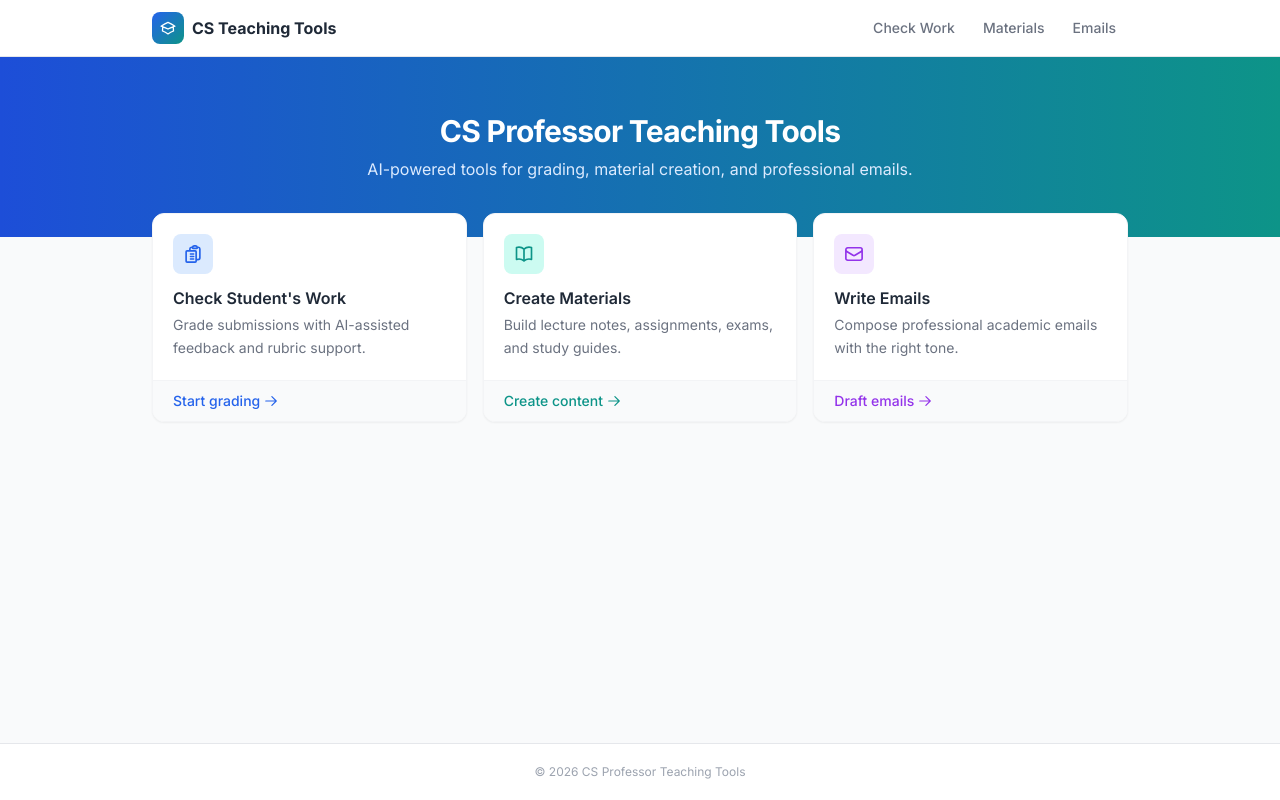
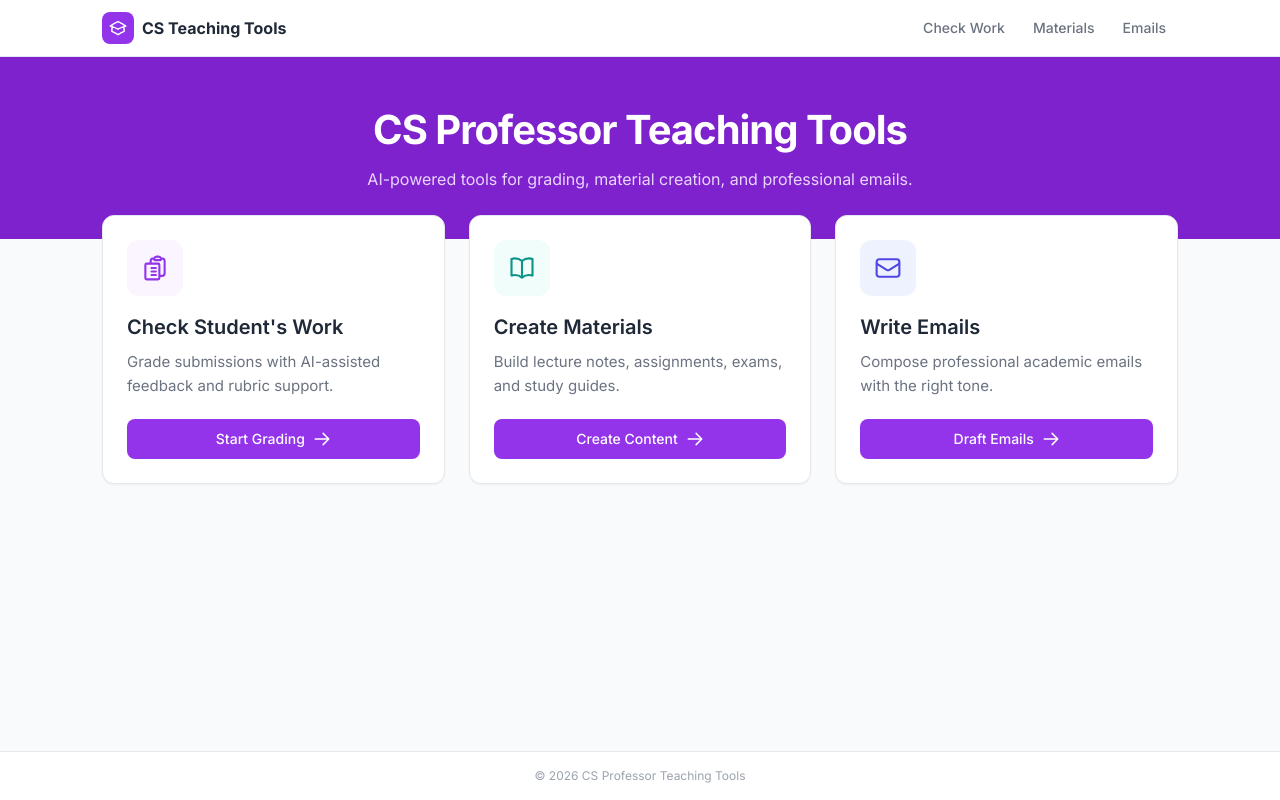
Before and after one commit to thinzarWendy/cs-professor-tools, a plain HTML site: page index.html in a window 1280 px wide. Drawn offline with nearby package versions, Linux system fonts and the light colour scheme.

Commit message:
Fix SVG sizing: add global CSS safeguard, explicit width/height attrs, flex-shrink-0, purple branding, dashboard card layout

```diff
--- a/index.html
+++ b/index.html
@@ -11,101 +11,113 @@
     <link href="https://fonts.googleapis.com/css2?family=Inter:wght@400;500;600;700&display=swap" rel="stylesheet">
     <style>
         body { font-family: 'Inter', system-ui, sans-serif; }
+
+        /* SVG root-cause fix: prevent unconstrained SVGs from blowing up layout */
+        svg { max-width: 100%; height: auto; }
+
+        /* Constrain icon sizes explicitly as defense-in-depth */
+        .icon-card { width: 56px; height: 56px; flex-shrink: 0; }
+        .icon-card svg { width: 28px; height: 28px; }
+        .icon-nav { width: 32px; height: 32px; flex-shrink: 0; }
+        .icon-nav svg { width: 18px; height: 18px; }
+        .icon-arrow { width: 18px; height: 18px; flex-shrink: 0; }
+        .icon-btn { width: 18px; height: 18px; flex-shrink: 0; }
+
         .card-hover { transition: all 0.2s ease; }
-        .card-hover:hover { transform: translateY(-3px); box-shadow: 0 8px 24px rgba(0,0,0,0.1); }
-        @keyframes fadeUp { from { opacity: 0; transform: translateY(16px); } to { opacity: 1; transform: translateY(0); } }
-        .anim { animation: fadeUp 0.4s ease-out forwards; opacity: 0; }
-        .anim-d1 { animation-delay: 0.1s; }
-        .anim-d2 { animation-delay: 0.2s; }
-        .anim-d3 { animation-delay: 0.3s; }
+        .card-hover:hover { transform: translateY(-3px); box-shadow: 0 8px 24px rgba(0,0,0,0.08); }
+        @keyframes fadeUp { from { opacity: 0; transform: translateY(12px); } to { opacity: 1; transform: translateY(0); } }
+        .anim { animation: fadeUp 0.35s ease-out forwards; opacity: 0; }
+        .anim-d1 { animation-delay: 0.08s; }
+        .anim-d2 { animation-delay: 0.16s; }
+        .anim-d3 { animation-delay: 0.24s; }
     </style>
 </head>
 <body class="min-h-screen flex flex-col bg-gray-50 text-gray-800">
 
     <!-- Nav -->
     <nav class="bg-white border-b border-gray-200 sticky top-0 z-50">
-        <div class="max-w-5xl mx-auto px-4 sm:px-6">
+        <div class="max-w-[1140px] mx-auto px-6 lg:px-8">
             <div class="flex items-center justify-between h-14">
                 <a href="index.html" class="flex items-center gap-2">
-                    <div class="w-8 h-8 bg-gradient-to-br from-blue-600 to-teal-600 rounded-lg flex items-center justify-center">
-                        <svg class="w-4 h-4 text-white" fill="none" stroke="currentColor" stroke-width="2" viewBox="0 0 24 24"><path stroke-linecap="round" stroke-linejoin="round" d="M4.26 10.147a60.438 60.438 0 0 0-.491 6.347A48.62 48.62 0 0 1 12 20.904a48.62 48.62 0 0 1 8.232-4.41 60.46 60.46 0 0 0-.491-6.347m-15.482 0a50.636 50.636 0 0 0-2.658-.813A59.906 59.906 0 0 1 12 3.493a59.903 59.903 0 0 1 10.399 5.84c-.896.248-1.783.52-2.658.814m-15.482 0A50.717 50.717 0 0 1 12 13.489a50.702 50.702 0 0 1 7.74-3.342"/></svg>
+                    <div class="icon-nav bg-purple-600 rounded-lg flex items-center justify-center">
+                        <svg width="18" height="18" fill="none" stroke="currentColor" stroke-width="2" viewBox="0 0 24 24" class="text-white"><path stroke-linecap="round" stroke-linejoin="round" d="M4.26 10.147a60.438 60.438 0 0 0-.491 6.347A48.62 48.62 0 0 1 12 20.904a48.62 48.62 0 0 1 8.232-4.41 60.46 60.46 0 0 0-.491-6.347m-15.482 0a50.636 50.636 0 0 0-2.658-.813A59.906 59.906 0 0 1 12 3.493a59.903 59.903 0 0 1 10.399 5.84c-.896.248-1.783.52-2.658.814m-15.482 0A50.717 50.717 0 0 1 12 13.489a50.702 50.702 0 0 1 7.74-3.342"/></svg>
                     </div>
                     <span class="font-bold text-base text-gray-800 hidden sm:inline">CS Teaching Tools</span>
                 </a>
                 <div class="flex items-center gap-1">
-                    <a href="check-work.html" class="px-3 py-1.5 rounded-md text-sm font-medium text-gray-500 hover:text-blue-600 hover:bg-blue-50 transition-colors">Check Work</a>
-                    <a href="create-materials.html" class="px-3 py-1.5 rounded-md text-sm font-medium text-gray-500 hover:text-blue-600 hover:bg-blue-50 transition-colors">Materials</a>
-                    <a href="write-emails.html" class="px-3 py-1.5 rounded-md text-sm font-medium text-gray-500 hover:text-blue-600 hover:bg-blue-50 transition-colors">Emails</a>
+                    <a href="check-work.html" class="px-3 py-1.5 rounded-md text-sm font-medium text-gray-500 hover:text-purple-600 hover:bg-purple-50 transition-colors">Check Work</a>
+                    <a href="create-materials.html" class="px-3 py-1.5 rounded-md text-sm font-medium text-gray-500 hover:text-purple-600 hover:bg-purple-50 transition-colors">Materials</a>
+                    <a href="write-emails.html" class="px-3 py-1.5 rounded-md text-sm font-medium text-gray-500 hover:text-purple-600 hover:bg-purple-50 transition-colors">Emails</a>
                 </div>
             </div>
         </div>
     </nav>
 
     <!-- Hero -->
-    <header class="bg-gradient-to-r from-blue-700 to-teal-600 text-white">
-        <div class="max-w-5xl mx-auto px-4 sm:px-6 py-10 sm:py-14 text-center">
-            <h1 class="text-2xl sm:text-3xl font-bold tracking-tight anim">CS Professor Teaching Tools</h1>
-            <p class="mt-2 text-sm sm:text-base text-blue-100 max-w-xl mx-auto anim anim-d1">AI-powered tools for grading, material creation, and professional emails.</p>
+    <header class="bg-purple-700 text-white">
+        <div class="max-w-[1140px] mx-auto px-6 lg:px-8 py-10 sm:py-12 text-center">
+            <h1 class="text-[32px] sm:text-[40px] font-bold tracking-tight leading-tight anim">CS Professor Teaching Tools</h1>
+            <p class="mt-3 text-base text-purple-200 max-w-xl mx-auto anim anim-d1">AI-powered tools for grading, material creation, and professional emails.</p>
         </div>
     </header>
 
     <!-- Cards -->
     <main class="flex-1">
-        <div class="max-w-5xl mx-auto px-4 sm:px-6 -mt-6 pb-16">
-            <div class="grid grid-cols-1 sm:grid-cols-3 gap-4">
+        <div class="max-w-[1140px] mx-auto px-6 lg:px-8 -mt-6 pb-16">
+            <div class="grid grid-cols-1 sm:grid-cols-2 lg:grid-cols-3 gap-6">
 
-                <!-- Card 1 -->
-                <a href="check-work.html" class="card-hover anim anim-d1 block bg-white rounded-xl shadow-sm border border-gray-100 overflow-hidden group">
-                    <div class="p-5">
-                        <div class="w-10 h-10 bg-blue-100 text-blue-600 rounded-lg flex items-center justify-center mb-3 group-hover:bg-blue-600 group-hover:text-white transition-colors">
-                            <svg class="w-5 h-5" fill="none" stroke="currentColor" stroke-width="2" viewBox="0 0 24 24"><path stroke-linecap="round" stroke-linejoin="round" d="M9 12h3.75M9 15h3.75M9 18h3.75m3 .75H18a2.25 2.25 0 0 0 2.25-2.25V6.108c0-1.135-.845-2.098-1.976-2.192a48.424 48.424 0 0 0-1.123-.08m-5.801 0c-.065.21-.1.433-.1.664 0 .414.336.75.75.75h4.5a.75.75 0 0 0 .75-.75 2.25 2.25 0 0 0-.1-.664m-5.8 0A2.251 2.251 0 0 1 13.5 2.25H15a2.25 2.25 0 0 1 2.15 1.586m-5.8 0c-.376.023-.75.05-1.124.08C9.095 4.01 8.25 4.973 8.25 6.108V8.25m0 0H4.875c-.621 0-1.125.504-1.125 1.125v11.25c0 .621.504 1.125 1.125 1.125h9.75c.621 0 1.125-.504 1.125-1.125V9.375c0-.621-.504-1.125-1.125-1.125H8.25Z"/></svg>
+                <!-- Card 1: Check Student's Work -->
+                <div class="card-hover anim anim-d1 bg-white rounded-xl shadow-sm border border-gray-200 overflow-hidden flex flex-col">
+                    <div class="p-6 flex-1 flex flex-col">
+                        <div class="icon-card bg-purple-50 text-purple-600 rounded-xl flex items-center justify-center mb-4">
+                            <svg width="28" height="28" fill="none" stroke="currentColor" stroke-width="1.8" viewBox="0 0 24 24"><path stroke-linecap="round" stroke-linejoin="round" d="M9 12h3.75M9 15h3.75M9 18h3.75m3 .75H18a2.25 2.25 0 0 0 2.25-2.25V6.108c0-1.135-.845-2.098-1.976-2.192a48.424 48.424 0 0 0-1.123-.08m-5.801 0c-.065.21-.1.433-.1.664 0 .414.336.75.75.75h4.5a.75.75 0 0 0 .75-.75 2.25 2.25 0 0 0-.1-.664m-5.8 0A2.251 2.251 0 0 1 13.5 2.25H15a2.25 2.25 0 0 1 2.15 1.586m-5.8 0c-.376.023-.75.05-1.124.08C9.095 4.01 8.25 4.973 8.25 6.108V8.25m0 0H4.875c-.621 0-1.125.504-1.125 1.125v11.25c0 .621.504 1.125 1.125 1.125h9.75c.621 0 1.125-.504 1.125-1.125V9.375c0-.621-.504-1.125-1.125-1.125H8.25Z"/></svg>
                         </div>
-                        <h2 class="text-base font-semibold text-gray-800 mb-1">Check Student's Work</h2>
-                        <p class="text-sm text-gray-500 leading-relaxed">Grade submissions with AI-assisted feedback and rubric support.</p>
+                        <h2 class="text-[20px] font-semibold text-gray-800 mb-2">Check Student's Work</h2>
+                        <p class="text-[15px] text-gray-500 leading-relaxed mb-5 flex-1">Grade submissions with AI-assisted feedback and rubric support.</p>
+                        <a href="check-work.html" class="inline-flex items-center justify-center gap-2 bg-purple-600 hover:bg-purple-700 active:bg-purple-800 text-white font-medium text-sm px-5 py-2.5 rounded-lg transition-colors w-full">
+                            Start Grading
+                            <svg class="icon-arrow" width="18" height="18" fill="none" stroke="currentColor" stroke-width="2" viewBox="0 0 24 24"><path stroke-linecap="round" stroke-linejoin="round" d="M13.5 4.5 21 12m0 0-7.5 7.5M21 12H3"/></svg>
+                        </a>
                     </div>
-                    <div class="px-5 py-2.5 bg-gray-50 border-t border-gray-100 flex items-center text-blue-600 text-sm font-medium group-hover:bg-blue-50 transition-colors">
-                        <span>Start grading</span>
-                        <svg class="w-3.5 h-3.5 ml-1 group-hover:translate-x-0.5 transition-transform" fill="none" stroke="currentColor" stroke-width="2" viewBox="0 0 24 24"><path stroke-linecap="round" stroke-linejoin="round" d="M13.5 4.5 21 12m0 0-7.5 7.5M21 12H3"/></svg>
+                </div>
+
+                <!-- Card 2: Create Materials -->
+                <div class="card-hover anim anim-d2 bg-white rounded-xl shadow-sm border border-gray-200 overflow-hidden flex flex-col">
+                    <div class="p-6 flex-1 flex flex-col">
+                        <div class="icon-card bg-teal-50 text-teal-600 rounded-xl flex items-center justify-center mb-4">
+                            <svg width="28" height="28" fill="none" stroke="currentColor" stroke-width="1.8" viewBox="0 0 24 24"><path stroke-linecap="round" stroke-linejoin="round" d="M12 6.042A8.967 8.967 0 0 0 6 3.75c-1.052 0-2.062.18-3 .512v14.25A8.987 8.987 0 0 1 6 18c2.305 0 4.408.867 6 2.292m0-14.25a8.966 8.966 0 0 1 6-2.292c1.052 0 2.062.18 3 .512v14.25A8.987 8.987 0 0 0 18 18a8.967 8.967 0 0 0-6 2.292m0-14.25v14.25"/></svg>
+                        </div>
+                        <h2 class="text-[20px] font-semibold text-gray-800 mb-2">Create Materials</h2>
+                        <p class="text-[15px] text-gray-500 leading-relaxed mb-5 flex-1">Build lecture notes, assignments, exams, and study guides.</p>
+                        <a href="create-materials.html" class="inline-flex items-center justify-center gap-2 bg-purple-600 hover:bg-purple-700 active:bg-purple-800 text-white font-medium text-sm px-5 py-2.5 rounded-lg transition-colors w-full">
+                            Create Content
+                            <svg class="icon-arrow" width="18" height="18" fill="none" stroke="currentColor" stroke-width="2" viewBox="0 0 24 24"><path stroke-linecap="round" stroke-linejoin="round" d="M13.5 4.5 21 12m0 0-7.5 7.5M21 12H3"/></svg>
+                        </a>
                     </div>
-                </a>
+                </div>
 
-                <!-- Card 2 -->
-                <a href="create-materials.html" class="card-hover anim anim-d2 block bg-white rounded-xl shadow-sm border border-gray-100 overflow-hidden group">
-                    <div class="p-5">
-                        <div class="w-10 h-10 bg-teal-100 text-teal-600 rounded-lg flex items-center justify-center mb-3 group-hover:bg-teal-600 group-hover:text-white transition-colors">
-                            <svg class="w-5 h-5" fill="none" stroke="currentColor" stroke-width="2" viewBox="0 0 24 24"><path stroke-linecap="round" stroke-linejoin="round" d="M12 6.042A8.967 8.967 0 0 0 6 3.75c-1.052 0-2.062.18-3 .512v14.25A8.987 8.987 0 0 1 6 18c2.305 0 4.408.867 6 2.292m0-14.25a8.966 8.966 0 0 1 6-2.292c1.052 0 2.062.18 3 .512v14.25A8.987 8.987 0 0 0 18 18a8.967 8.967 0 0 0-6 2.292m0-14.25v14.25"/></svg>
+                <!-- Card 3: Write Emails -->
+                <div class="card-hover anim anim-d3 bg-white rounded-xl shadow-sm border border-gray-200 overflow-hidden flex flex-col">
+                    <div class="p-6 flex-1 flex flex-col">
+                        <div class="icon-card bg-indigo-50 text-indigo-600 rounded-xl flex items-center justify-center mb-4">
+                            <svg width="28" height="28" fill="none" stroke="currentColor" stroke-width="1.8" viewBox="0 0 24 24"><path stroke-linecap="round" stroke-linejoin="round" d="M21.75 6.75v10.5a2.25 2.25 0 0 1-2.25 2.25h-15a2.25 2.25 0 0 1-2.25-2.25V6.75m19.5 0A2.25 2.25 0 0 0 19.5 4.5h-15a2.25 2.25 0 0 0-2.25 2.25m19.5 0v.243a2.25 2.25 0 0 1-1.07 1.916l-7.5 4.615a2.25 2.25 0 0 1-2.36 0L3.32 8.91a2.25 2.25 0 0 1-1.07-1.916V6.75"/></svg>
                         </div>
-                        <h2 class="text-base font-semibold text-gray-800 mb-1">Create Materials</h2>
-                        <p class="text-sm text-gray-500 leading-relaxed">Build lecture notes, assignments, exams, and study guides.</p>
+                        <h2 class="text-[20px] font-semibold text-gray-800 mb-2">Write Emails</h2>
+                        <p class="text-[15px] text-gray-500 leading-relaxed mb-5 flex-1">Compose professional academic emails with the right tone.</p>
+                        <a href="write-emails.html" class="inline-flex items-center justify-center gap-2 bg-purple-600 hover:bg-purple-700 active:bg-purple-800 text-white font-medium text-sm px-5 py-2.5 rounded-lg transition-colors w-full">
+                            Draft Emails
+                            <svg class="icon-arrow" width="18" height="18" fill="none" stroke="currentColor" stroke-width="2" viewBox="0 0 24 24"><path stroke-linecap="round" stroke-linejoin="round" d="M13.5 4.5 21 12m0 0-7.5 7.5M21 12H3"/></svg>
+                        </a>
                     </div>
-                    <div class="px-5 py-2.5 bg-gray-50 border-t border-gray-100 flex items-center text-teal-600 text-sm font-medium group-hover:bg-teal-50 transition-colors">
-                        <span>Create content</span>
-                        <svg class="w-3.5 h-3.5 ml-1 group-hover:translate-x-0.5 transition-transform" fill="none" stroke="currentColor" stroke-width="2" viewBox="0 0 24 24"><path stroke-linecap="round" stroke-linejoin="round" d="M13.5 4.5 21 12m0 0-7.5 7.5M21 12H3"/></svg>
-                    </div>
-                </a>
-
-                <!-- Card 3 -->
-                <a href="write-emails.html" class="card-hover anim anim-d3 block bg-white rounded-xl shadow-sm border border-gray-100 overflow-hidden group">
-                    <div class="p-5">
-                        <div class="w-10 h-10 bg-purple-100 text-purple-600 rounded-lg flex items-center justify-center mb-3 group-hover:bg-purple-600 group-hover:text-white transition-colors">
-                            <svg class="w-5 h-5" fill="none" stroke="currentColor" stroke-width="2" viewBox="0 0 24 24"><path stroke-linecap="round" stroke-linejoin="round" d="M21.75 6.75v10.5a2.25 2.25 0 0 1-2.25 2.25h-15a2.25 2.25 0 0 1-2.25-2.25V6.75m19.5 0A2.25 2.25 0 0 0 19.5 4.5h-15a2.25 2.25 0 0 0-2.25 2.25m19.5 0v.243a2.25 2.25 0 0 1-1.07 1.916l-7.5 4.615a2.25 2.25 0 0 1-2.36 0L3.32 8.91a2.25 2.25 0 0 1-1.07-1.916V6.75"/></svg>
-                        </div>
-                        <h2 class="text-base font-semibold text-gray-800 mb-1">Write Emails</h2>
-                        <p class="text-sm text-gray-500 leading-relaxed">Compose professional academic emails with the right tone.</p>
-                    </div>
-                    <div class="px-5 py-2.5 bg-gray-50 border-t border-gray-100 flex items-center text-purple-600 text-sm font-medium group-hover:bg-purple-50 transition-colors">
-                        <span>Draft emails</span>
-                        <svg class="w-3.5 h-3.5 ml-1 group-hover:translate-x-0.5 transition-transform" fill="none" stroke="currentColor" stroke-width="2" viewBox="0 0 24 24"><path stroke-linecap="round" stroke-linejoin="round" d="M13.5 4.5 21 12m0 0-7.5 7.5M21 12H3"/></svg>
-                    </div>
-                </a>
+                </div>
 
             </div>
         </div>
     </main>
 
     <!-- Footer -->
-    <footer class="bg-white border-t border-gray-200 py-5">
-        <div class="max-w-5xl mx-auto px-4 sm:px-6 text-center">
+    <footer class="bg-white border-t border-gray-200 py-4">
+        <div class="max-w-[1140px] mx-auto px-6 lg:px-8 text-center">
             <p class="text-xs text-gray-400">&copy; 2026 CS Professor Teaching Tools</p>
         </div>
     </footer>
```
Also changed, not shown: check-work.html (+14 -4 lines), create-materials.html (+14 -4 lines), write-emails.html (+14 -4 lines).
